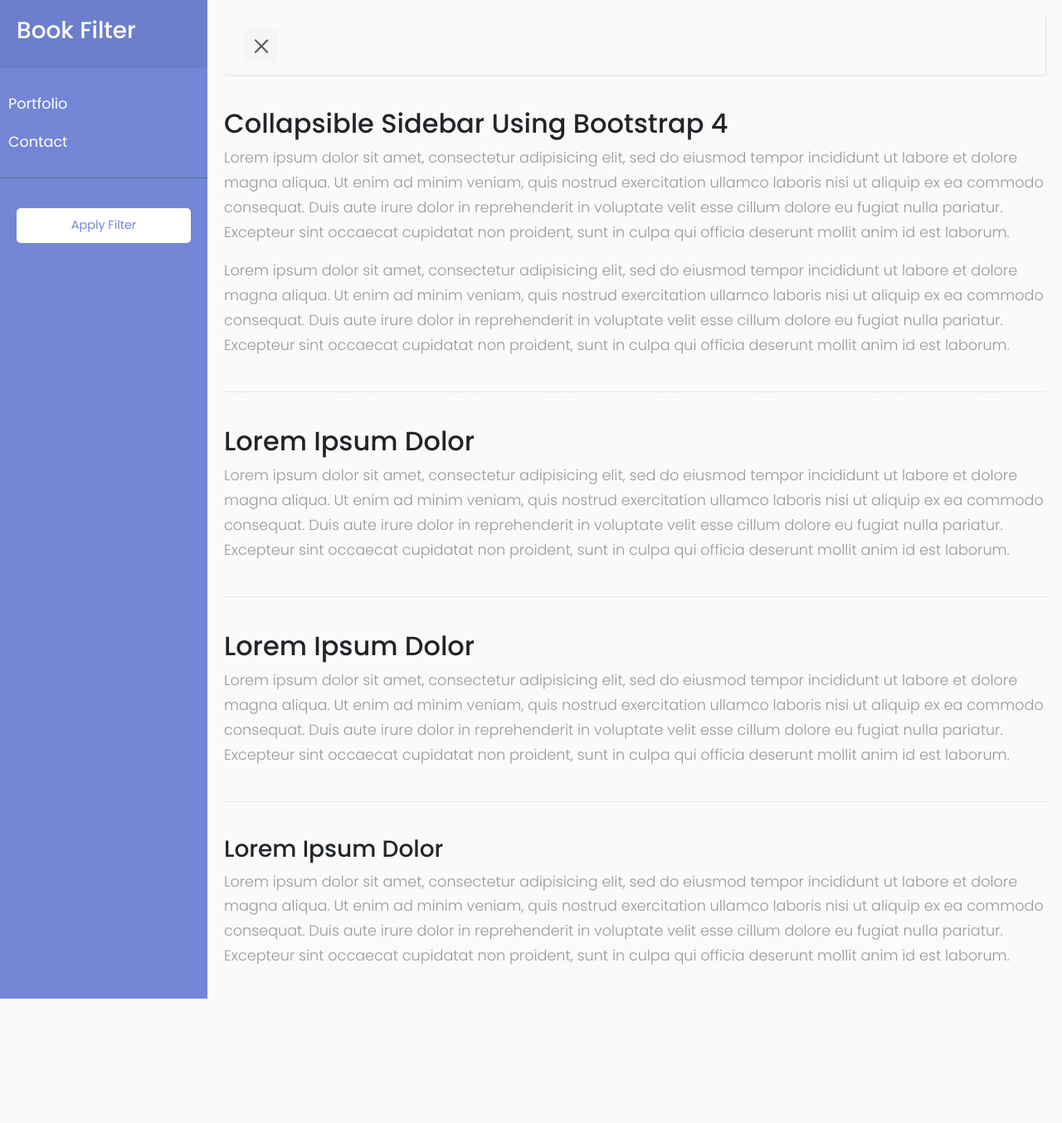
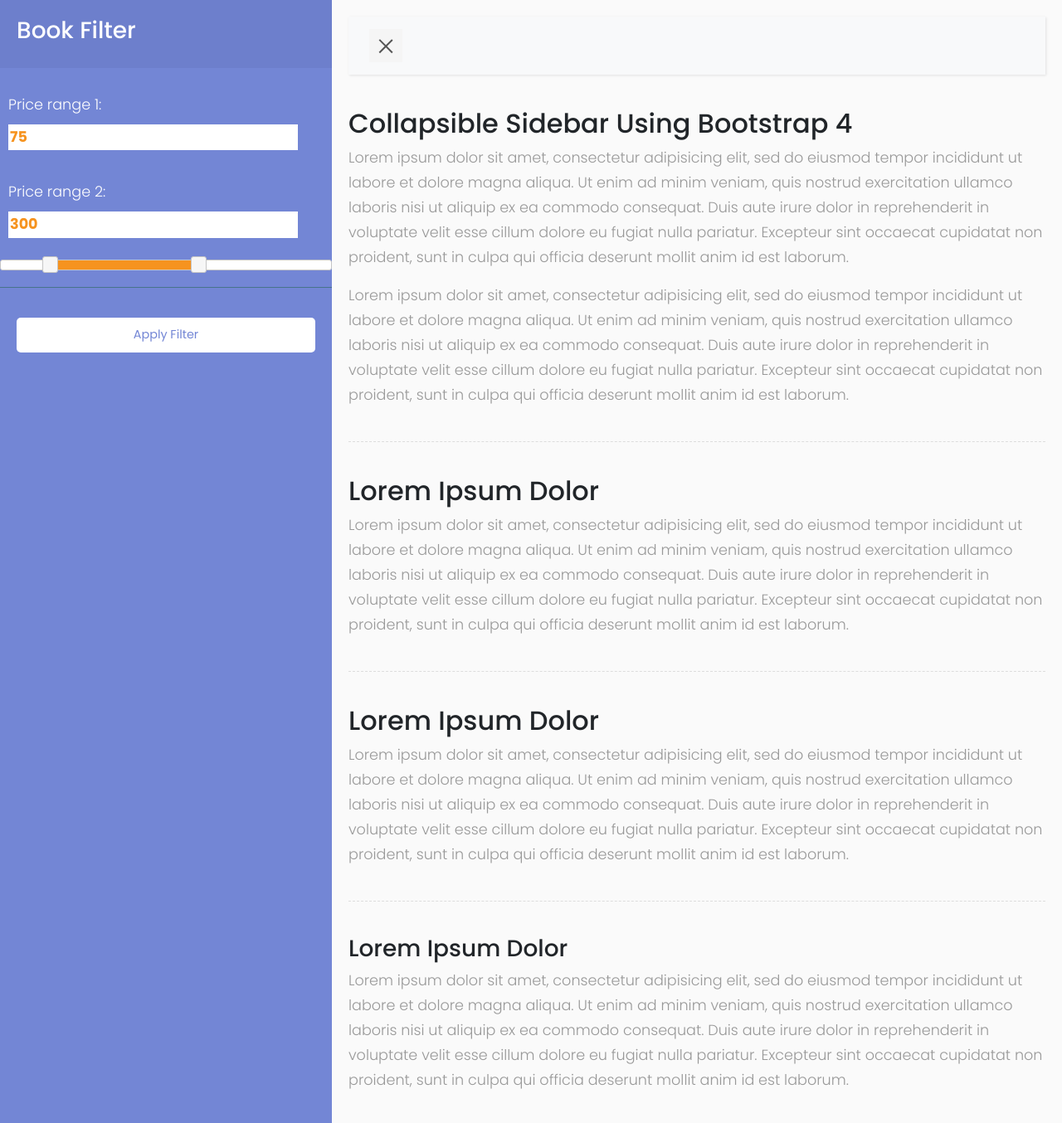
Before and after one commit to mtry99/GetBooked, a PHP site: page /book.php in a window 1280 px wide. Shown: the whole page at 83% size. Before the commit the page ends 1204 px from the top, so only its background shows below. Run offline with PHP 8.4, Linux system fonts and the light colour scheme; some libraries are stand-ins or nearby versions.

Commit message:
added range slider

```diff
--- a/book.css
+++ b/book.css
@@ -58,8 +58,8 @@ a, a:hover, a:focus {
 
 
 #sidebar {
-    min-width: 250px;
-    max-width: 250px;
+    min-width: 400px;
+    max-width: 400px;
     background: #7386D5;
     color: #fff;
     transition: all 0.6s cubic-bezier(0.945, 0.020, 0.270, 0.665);
@@ -67,7 +67,7 @@ a, a:hover, a:focus {
 }
 
 #sidebar.active {
-    margin-left: -250px;
+    margin-left: -400px;
     transform: rotateY(100deg);
 }
 
@@ -217,3 +217,7 @@ a.apply-filter {
     }
 
 }
+
+#slider-range div {
+    background-color: #f6931f;
+}
--- /dev/null
+++ b/book.js
@@ -0,0 +1,20 @@
+
+$(document).ready(function () {
+    $('#sidebarCollapse').on('click', function () {
+        $('#sidebar').toggleClass('active');
+        $(this).toggleClass('active');
+    });
+
+    $( "#slider-range" ).slider({
+        range: true,
+        min: 0,
+        max: 500,
+        values: [ 75, 300 ],
+        slide: function( event, ui ) {
+          $( "#amount1" ).val( "" + ui.values[ 0 ] );
+          $( "#amount2" ).val( "" + ui.values[ 1 ] );
+        }
+      });
+      $( "#amount1" ).val( $( "#slider-range" ).slider( "values", 0 ) );
+      $( "#amount2" ).val( $( "#slider-range" ).slider( "values", 1 ) );
+});
--- a/book.php
+++ b/book.php
@@ -14,12 +14,25 @@
 
     <!-- Bootstrap CSS CDN -->
     <link rel="stylesheet" href="https://stackpath.bootstrapcdn.com/bootstrap/4.1.0/css/bootstrap.min.css" integrity="sha384-9gVQ4dYFwwWSjIDZnLEWnxCjeSWFphJiwGPXr1jddIhOegiu1FwO5qRGvFXOdJZ4" crossorigin="anonymous">
-    <!-- Our Custom CSS -->
-    <link rel="stylesheet" href="book.css">
 
     <!-- Font Awesome JS -->
     <script defer src="https://use.fontawesome.com/releases/v5.0.13/js/solid.js" integrity="sha384-tzzSw1/Vo+0N5UhStP3bvwWPq+uvzCMfrN1fEFe+xBmv1C/AtVX5K0uZtmcHitFZ" crossorigin="anonymous"></script>
     <script defer src="https://use.fontawesome.com/releases/v5.0.13/js/fontawesome.js" integrity="sha384-6OIrr52G08NpOFSZdxxz1xdNSndlD4vdcf/q2myIUVO0VsqaGHJsB0RaBE01VTOY" crossorigin="anonymous"></script>
+
+    <!-- jQuery CDN - Slim version (=without AJAX) -->
+    <script src="https://code.jquery.com/jquery-3.3.1.slim.min.js" integrity="sha384-q8i/X+965DzO0rT7abK41JStQIAqVgRVzpbzo5smXKp4YfRvH+8abtTE1Pi6jizo" crossorigin="anonymous"></script>
+    <!-- Popper.JS -->
+    <script src="https://cdnjs.cloudflare.com/ajax/libs/popper.js/1.14.0/umd/popper.min.js" integrity="sha384-cs/chFZiN24E4KMATLdqdvsezGxaGsi4hLGOzlXwp5UZB1LY//20VyM2taTB4QvJ" crossorigin="anonymous"></script>
+    <!-- Bootstrap JS -->
+    <script src="https://stackpath.bootstrapcdn.com/bootstrap/4.1.0/js/bootstrap.min.js" integrity="sha384-uefMccjFJAIv6A+rW+L4AHf99KvxDjWSu1z9VI8SKNVmz4sk7buKt/6v9KI65qnm" crossorigin="anonymous"></script>
+
+    <script src="https://code.jquery.com/jquery-1.12.4.js"></script>
+    <script src="https://code.jquery.com/ui/1.12.1/jquery-ui.js"></script>
+
+    <link rel="stylesheet" href="//code.jquery.com/ui/1.12.1/themes/base/jquery-ui.css">
+
+    <!-- Our Custom CSS -->
+    <link rel="stylesheet" href="book.css">
 
 </head>
 <body>
@@ -33,10 +46,15 @@
             <ul class="list-unstyled components">
 
                 <li>
-                    <a href="#">Portfolio</a>
-                </li>
-                <li>
-                    <a href="#">Contact</a>
+                    <p>
+                        <label for="amount1">Price range 1:</label>
+                        <input type="text" id="amount1" readonly style="border:0; color:#f6931f; font-weight:bold;">
+                    </p>
+                    <p>
+                        <label for="amount2">Price range 2:</label>
+                        <input type="text" id="amount2" readonly style="border:0; color:#f6931f; font-weight:bold;">
+                    </p>
+                    <div id="slider-range"></div>
                 </li>
 
             </ul>
@@ -87,20 +105,7 @@
         </div>
     </div>
 
-    <!-- jQuery CDN - Slim version (=without AJAX) -->
-    <script src="https://code.jquery.com/jquery-3.3.1.slim.min.js" integrity="sha384-q8i/X+965DzO0rT7abK41JStQIAqVgRVzpbzo5smXKp4YfRvH+8abtTE1Pi6jizo" crossorigin="anonymous"></script>
-    <!-- Popper.JS -->
-    <script src="https://cdnjs.cloudflare.com/ajax/libs/popper.js/1.14.0/umd/popper.min.js" integrity="sha384-cs/chFZiN24E4KMATLdqdvsezGxaGsi4hLGOzlXwp5UZB1LY//20VyM2taTB4QvJ" crossorigin="anonymous"></script>
-    <!-- Bootstrap JS -->
-    <script src="https://stackpath.bootstrapcdn.com/bootstrap/4.1.0/js/bootstrap.min.js" integrity="sha384-uefMccjFJAIv6A+rW+L4AHf99KvxDjWSu1z9VI8SKNVmz4sk7buKt/6v9KI65qnm" crossorigin="anonymous"></script>
 
-    <script type="text/javascript">
-        $(document).ready(function () {
-            $('#sidebarCollapse').on('click', function () {
-                $('#sidebar').toggleClass('active');
-                $(this).toggleClass('active');
-            });
-        });
-    </script>
+    <script src="book.js"></script>
 </body>
 </html>
```
